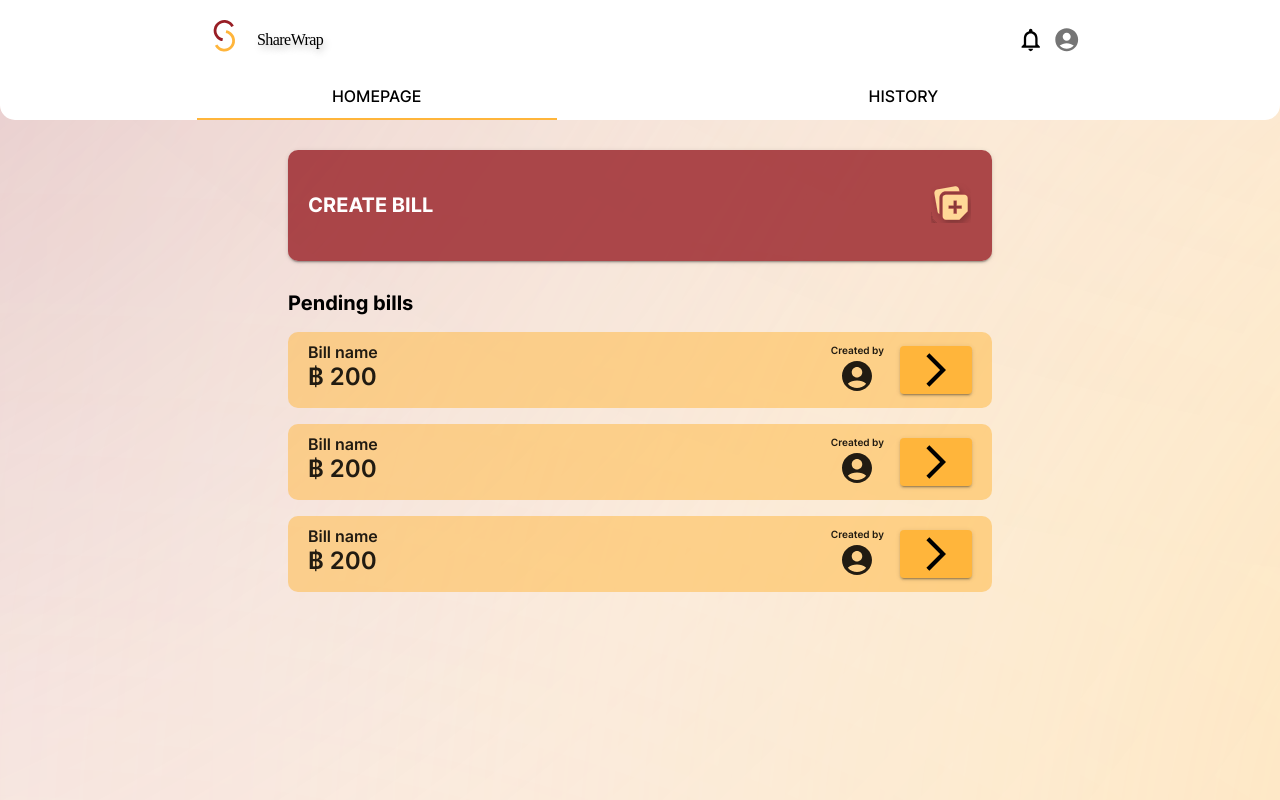
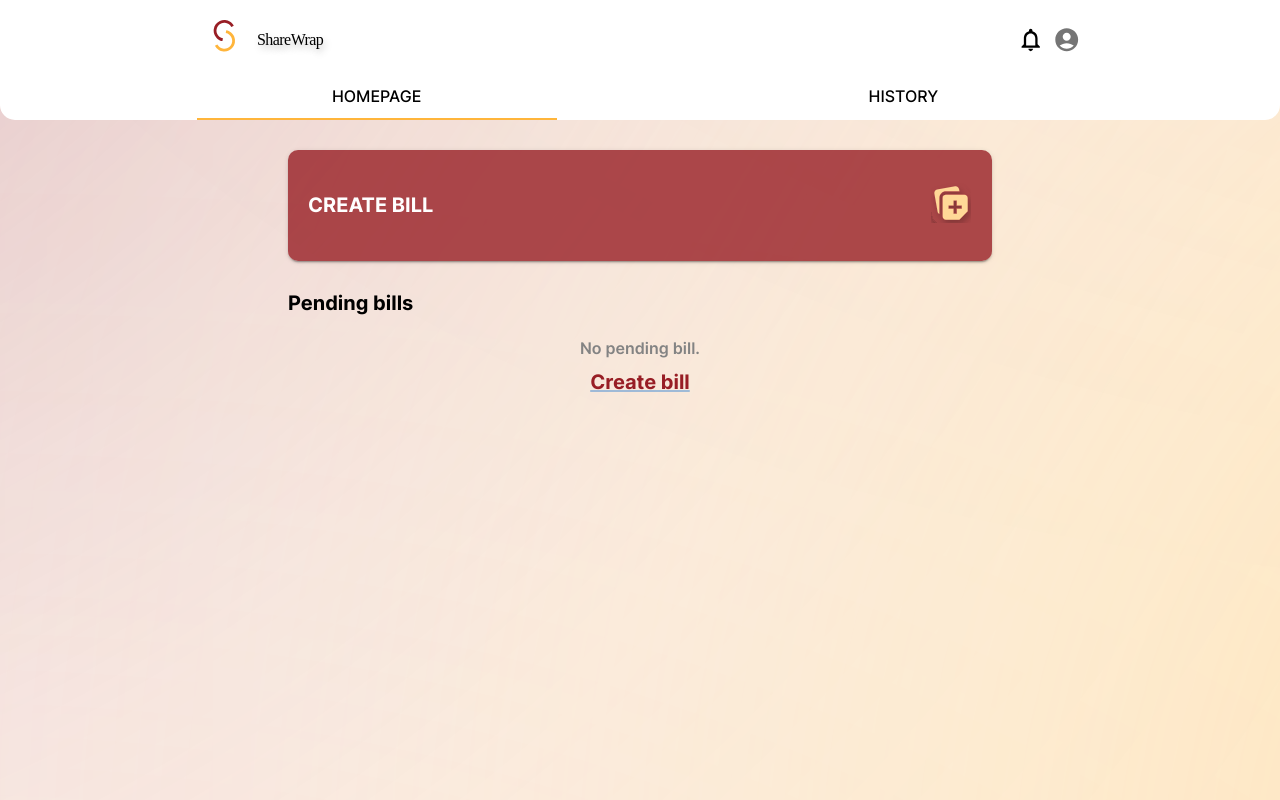
Before and after one commit to doungnapat27/ShareWrap, a React (Create React App) app: page /home in a window 1280 px wide. Built offline with nearby package versions, Linux system fonts and the light colour scheme.

Commit message:
homepage no pending bill

```diff
--- a/src/ui/pages/home/ui/components/homeTab/hometap.jsx
+++ b/src/ui/pages/home/ui/components/homeTab/hometap.jsx
@@ -1,6 +1,6 @@
 import React, { useState } from "react";
 import PropTypes from "prop-types";
-import { Tabs, Tab, TabList, Typography, Box } from "@mui/material";
+import { Tabs, Tab, TabList, Typography, Box, Button, Link } from "@mui/material";
 import useStyles from "./hometabStyle";
 
 import CreateBill from "../createBill";
@@ -24,6 +24,7 @@ function a11yProps(index) {
 function HomeTab() {
   const [value, setValue] = useState(0);
   const classes = useStyles()
+  const billItems = [] // mock up data
   const handleChange = (event, newValue) => {
     setValue(newValue);
   };
@@ -38,7 +39,7 @@ function HomeTab() {
             sx={{ padding: "0 30px" }}
             TabIndicatorProps={{
               sx: {
-                background: "#FFB53B" ,
+                background: "#FFB53B",
               },
             }}
           >
@@ -62,11 +63,26 @@ function HomeTab() {
                 <Typography variant='h4'>
                   Pending bills
                 </Typography>
-                <Box mt={2}>
-                  <Bill />
-                  <Bill />
-                  <Bill />
-                </Box>
+                {billItems.length > 0 ? (
+                  <Box mt={2}>
+                    {billItems.map((key, index) => (
+                      <Box key={`bill-${key}`}>
+                        <Bill />
+                      </Box>
+                    ))}
+                  </Box>
+                ) : (
+                  <Box sx={{ textAlign: 'center', marginTop: '22px' }}>
+                    <Box>
+                      <Typography variant="h5" sx={{ color: '#838383', marginBottom: '11px' }}>
+                        No pending bill.
+                      </Typography>
+                    </Box>
+                    <Link href="#" variant="h4" sx={{ color: '#981E25' }}>
+                      Create bill
+                    </Link>
+                  </Box>
+                )}
               </Box>
             </TabPanel>
             <TabPanel value={value} index={1}>
```
Also changed, not shown: 1 other file (tests, documents, lock files or other folders).
